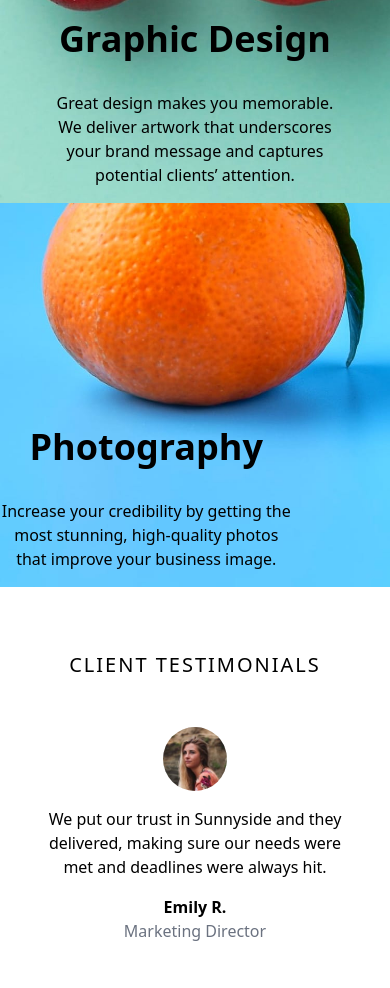
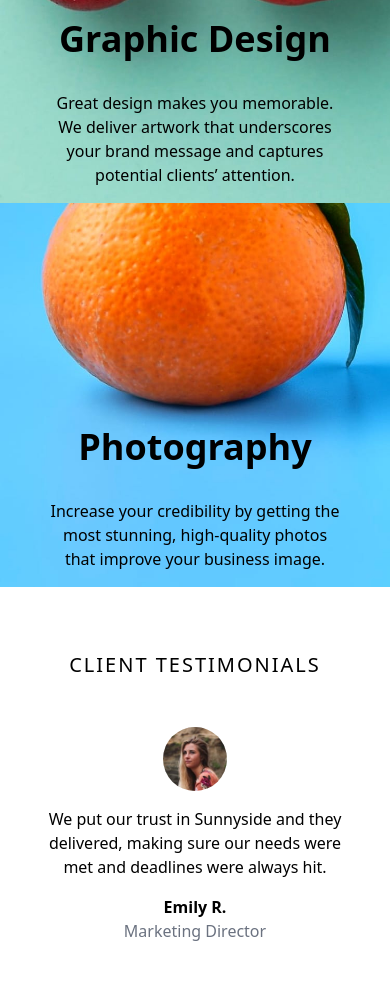
Before and after one commit to signaloninternet/sunnyside, a plain HTML site: page sunnyside project/index.html in a window 390 px wide. Shown: the part 2305-3293 px from the top of the page. Drawn offline with nearby package versions, Linux system fonts and the light colour scheme.

Commit message:
Update index.html

```diff
--- a/sunnyside project/index.html
+++ b/sunnyside project/index.html
@@ -78,7 +78,7 @@
       <p class=" text-4xl w-9/12 py-4 font-bold" >Graphic Design</p>
       <p class="w-9/12 py-4" >Great design makes you memorable. We deliver artwork that underscores your brand message and captures potential clients’ attention.</p>
   </div>
-  <div class="page3 w-full sm:hidden h-96 bg-black flex flex-col bg-[url('images/mobile/image-photography.jpg')] bg-cover bg-center text-center justify-end">
+  <div class="page3 w-full sm:hidden h-96 bg-black flex flex-col bg-[url('images/mobile/image-photography.jpg')] bg-cover bg-center text-center justify-end items-center">
     <p class="text-4xl w-9/12 py-4 font-bold" >Photography</p>
     <p class="w-9/12 py-4" >Increase your credibility by getting the most stunning, high-quality photos that improve your business image.</p>
   </div>
```
